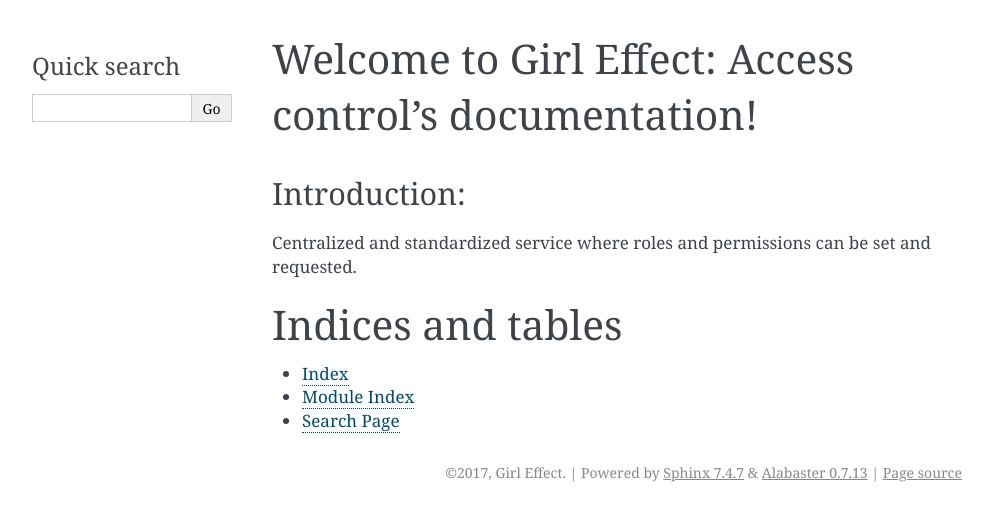
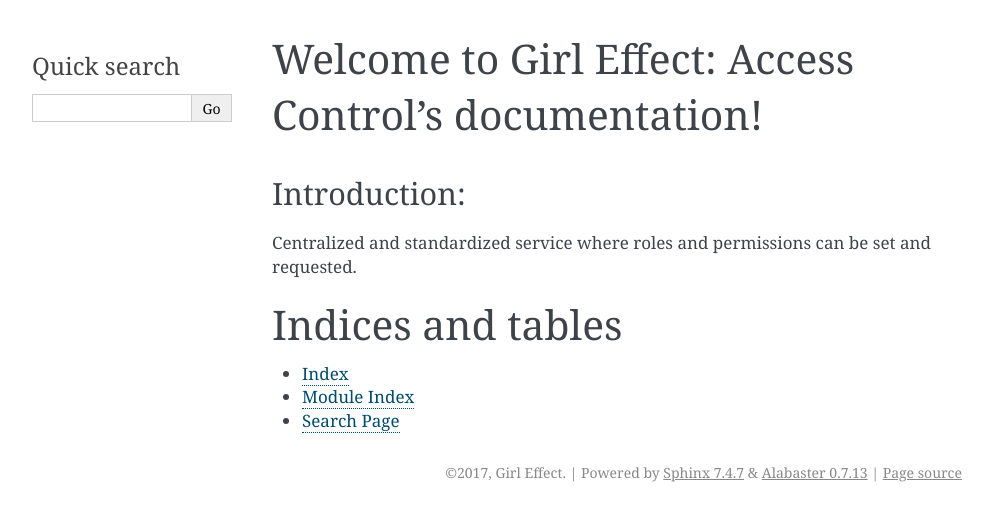
Before and after one commit to hedleyroos/core-access-control, a Sphinx documentation site: the page built from docs/index.rst, in a window 1280 px wide. Shown: the top 521 px of the page, without its empty margins (148-1140 px from the left). Built offline with Sphinx 7.4.7, drawn with Linux system fonts in a browser that asks for light colours.

```diff
--- a/docs/index.rst
+++ b/docs/index.rst
@@ -3,7 +3,7 @@
    You can adapt this file completely to your liking, but it should at least
    contain the root `toctree` directive.
 
-Welcome to Girl Effect: Access control's documentation!
+Welcome to Girl Effect: Access Control's documentation!
 =======================================================
 
 .. toctree::
```
